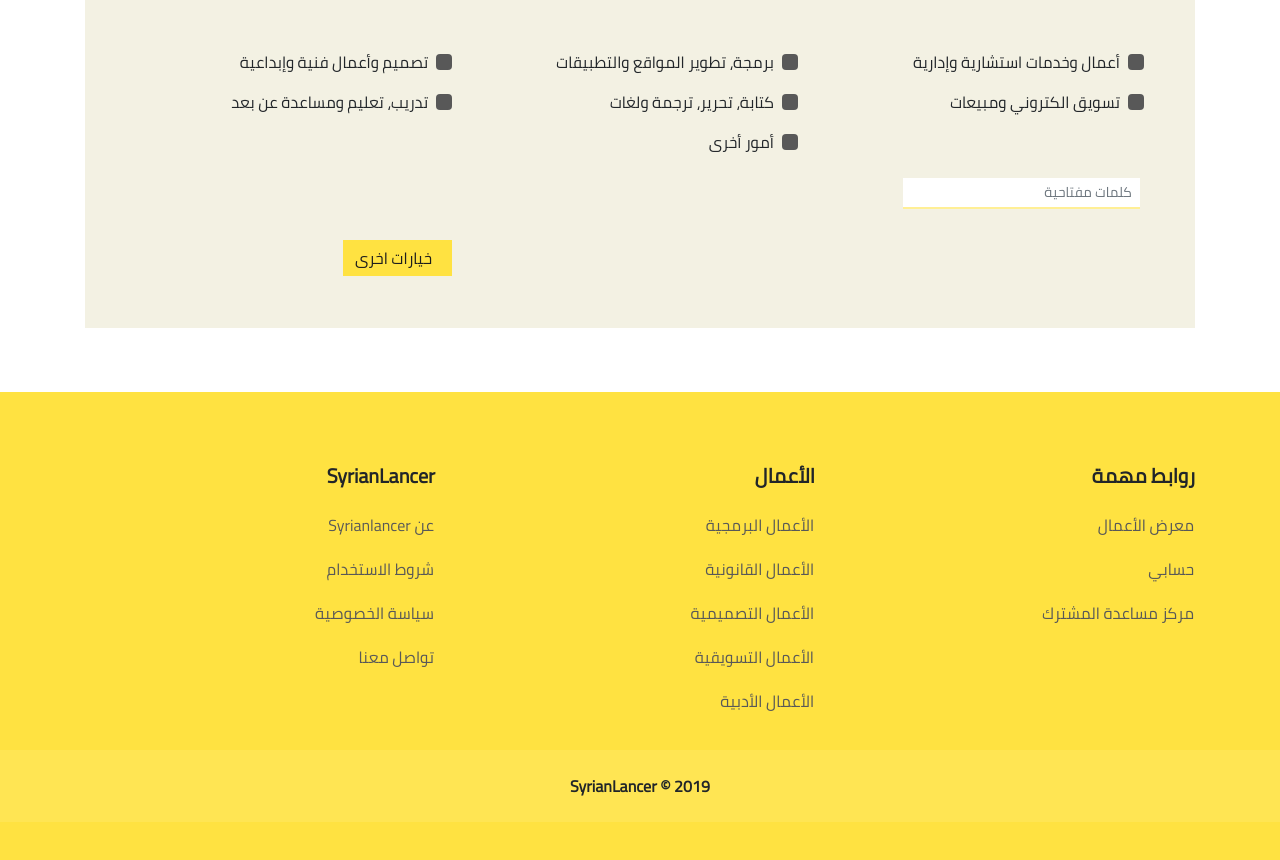
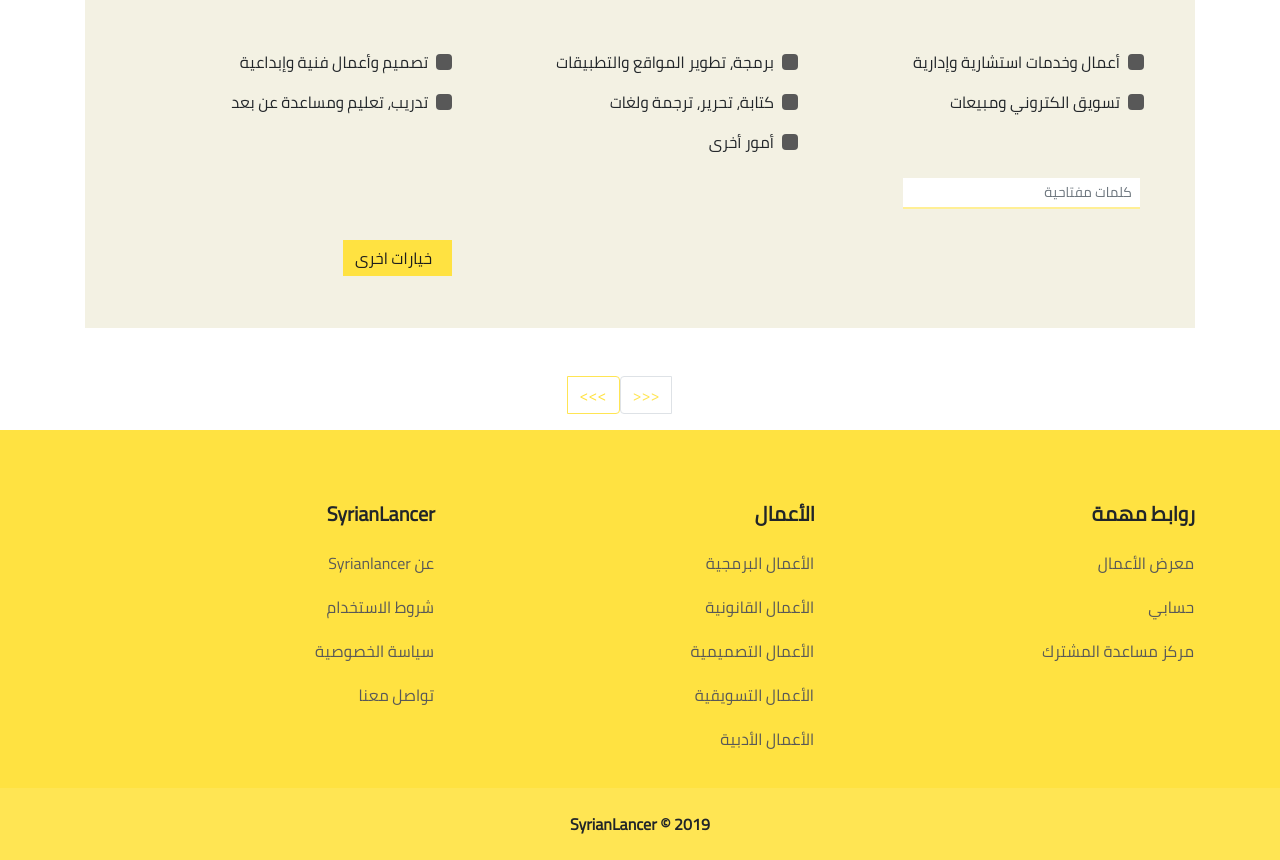
Before and after one commit to dystopian228/syrianlancer, a PHP site: page /projects.php in a window 1280 px wide. Shown: the part 268-1128 px from the top of the page. Before the commit the page ends 1090 px from the top, so only its background shows below. Run offline with PHP 8.4, Linux system fonts and the light colour scheme; the visitor is signed in with stand-in values (Sample User, id 1); data that the repository does not hold is empty; some libraries are stand-ins or nearby versions.

Commit message:
add: completed projects functionality

```diff
--- a/assets/js/_projects.js
+++ b/assets/js/_projects.js
@@ -28,8 +28,9 @@ function search(page) {
     let duration2 = $('#duration2');
     let duration3 = $('#duration3');
     let duration4 = $('#duration4');
+    let duration5 = $('#duration5');
 
-    var durs = new Array(duration1, duration2, duration3, duration4);
+    var durs = new Array(duration1, duration2, duration3, duration4, duration5);
     var durations = "";
 
     var count = 0;
@@ -55,14 +56,16 @@ function search(page) {
         data: "keyword=" + keyword + "&categories=" + categories + "&duration=" + durations + "&balance=" + balance + "&page=" + parseInt(page),
         success: function (response) {
             var JsonArray = $.parseJSON(response);
-            var pages = JsonArray[JsonArray.length - 1];
+            var pages = JsonArray[JsonArray.length - 3];
+            var startPage = JsonArray[JsonArray.length - 2];
+            var endPage = JsonArray[JsonArray.length - 1];
             var deck = document.getElementById("project-deck");
             var ct = 0;
             var count = 1;
             var cnt = 1;
             deck.innerHTML = "";
             var cato;
-            for (var i = 0; i < JsonArray.length - 1; i++) {
+            for (var i = 0; i < JsonArray.length - 3; i++) {
                 if (JsonArray[i].category == "business") {
                     cato = "أعمال وخدمات استشارية وإدارية";
                 } else if (JsonArray[i].category == "programming") {
@@ -78,28 +81,42 @@ function search(page) {
                 }
                 if (ct == 0) {
                     if (i == (JsonArray.length - 1)) {
-                        deck.innerHTML += "<div class=\"card-deck mt-5\" id=\"project-deck-" + cnt + "\"><div class=\"card project-card\"><div class=\"card-img-top project-banner d-flex flex-wrap align-content-center justify-content-center\">" + JsonArray[i].project_name + "</div><div class=\"card-body project-info\"><div class=\"d-flex justify-content-between mb-3\"><a href=\"#!\" class=\"float-right\">" + JsonArray[i].firstName + " " + JsonArray[i].lastName + "</a><a href=\"#!\" class=\"float-left\">" + cato + "</a></div><div class=\"d-flex justify-content-between mb-3\"><a href=\"#!\" class=\"float-right\">" + JsonArray[i].userName + "</a><button type=\"button\" class=\"btn btn-primary ripple float-left\" data-toggle=\"collapse\" data-target=\"#project-descript-" + count + "\" aria-expanded=\"false\" aria-controls=\"project-descript-" + count + "\"><i class=\"fas fa-caret-down ml-2\"></i>المزيد</button></div><div class=\"collapse\" id=\"project-descript-" + count + "\"><p class=\"card-text text-center\">" + JsonArray[i].description + "</p></div></div></div><div class=\"card project-card invisible\"></div></div>";
+                        deck.innerHTML += "<div class=\"card-deck mt-5\" id=\"project-deck-" + cnt + "\"><div class=\"card project-card\"><div class=\"card-img-top project-banner d-flex flex-wrap align-content-center justify-content-center\">" + JsonArray[i].project_name + "</div><div class=\"card-body project-info\"><div class=\"d-flex justify-content-between mb-3\"><a href=\"#!\" class=\"float-right\">" + JsonArray[i].firstName + " " + JsonArray[i].lastName + "</a><a href=\"#!\" class=\"float-left\">" + cato + "</a></div><div class=\"d-flex justify-content-between mb-3\"><a href=\"#!\" class=\"float-right\">" + JsonArray[i].offerCount + " عروض" + "</a><button type=\"button\" class=\"btn btn-primary ripple float-left\" data-toggle=\"collapse\" data-target=\"#project-descript-" + count + "\" aria-expanded=\"false\" aria-controls=\"project-descript-" + count + "\"><i class=\"fas fa-caret-down ml-2\"></i>المزيد</button></div><div class=\"collapse\" id=\"project-descript-" + count + "\"><p class=\"card-text text-center\">" + JsonArray[i].description + "</p></div></div></div><div class=\"card project-card invisible\"></div></div>";
                     } else
-                        deck.innerHTML += "<div class=\"card-deck mt-5\" id=\"project-deck-" + cnt + "\"><div class=\"card project-card\"><div class=\"card-img-top project-banner d-flex flex-wrap align-content-center justify-content-center\">" + JsonArray[i].project_name + "</div><div class=\"card-body project-info\"><div class=\"d-flex justify-content-between mb-3\"><a href=\"#!\" class=\"float-right\">" + JsonArray[i].firstName + " " + JsonArray[i].lastName + "</a><a href=\"#!\" class=\"float-left\">" + cato + "</a></div><div class=\"d-flex justify-content-between mb-3\"><a href=\"#!\" class=\"float-right\">" + JsonArray[i].userName + "</a><button type=\"button\" class=\"btn btn-primary ripple float-left\" data-toggle=\"collapse\" data-target=\"#project-descript-" + count + "\" aria-expanded=\"false\" aria-controls=\"project-descript-" + count + "\"><i class=\"fas fa-caret-down ml-2\"></i>المزيد</button></div><div class=\"collapse\" id=\"project-descript-" + count + "\"><p class=\"card-text text-center\">" + JsonArray[i].description + "</p></div></div></div>";
+                        deck.innerHTML += "<div class=\"card-deck mt-5\" id=\"project-deck-" + cnt + "\"><div class=\"card project-card\"><div class=\"card-img-top project-banner d-flex flex-wrap align-content-center justify-content-center\">" + JsonArray[i].project_name + "</div><div class=\"card-body project-info\"><div class=\"d-flex justify-content-between mb-3\"><a href=\"#!\" class=\"float-right\">" + JsonArray[i].firstName + " " + JsonArray[i].lastName + "</a><a href=\"#!\" class=\"float-left\">" + cato + "</a></div><div class=\"d-flex justify-content-between mb-3\"><a href=\"#!\" class=\"float-right\">" + JsonArray[i].offerCount + " عروض" + "</a><button type=\"button\" class=\"btn btn-primary ripple float-left\" data-toggle=\"collapse\" data-target=\"#project-descript-" + count + "\" aria-expanded=\"false\" aria-controls=\"project-descript-" + count + "\"><i class=\"fas fa-caret-down ml-2\"></i>المزيد</button></div><div class=\"collapse\" id=\"project-descript-" + count + "\"><p class=\"card-text text-center\">" + JsonArray[i].description + "</p></div></div></div>";
                     ct = ct + 1;
                     cnt++;
                 } else if (ct == 1) {
-                    document.getElementById("project-deck-" + (cnt - 1)).innerHTML += "<div class=\"card project-card\"><div class=\"card-img-top project-banner d-flex flex-wrap align-content-center justify-content-center\">" + JsonArray[i].project_name + "</div><div class=\"card-body project-info\"><div class=\"d-flex justify-content-between mb-3\"><a href=\"#!\" class=\"float-right\">" + JsonArray[i].firstName + " " + JsonArray[i].lastName + "</a><a href=\"#!\" class=\"float-left\">" + cato + "</a></div><div class=\"d-flex justify-content-between mb-3\"><a href=\"#!\" class=\"float-right\">" + JsonArray[i].userName + "</a><button type=\"button\" class=\"btn btn-primary ripple float-left\" data-toggle=\"collapse\" data-target=\"#project-descript-" + count + "\" aria-expanded=\"false\" aria-controls=\"project-descript-" + count + "\"><i class=\"fas fa-caret-down ml-2\"></i>المزيد</button></div><div class=\"collapse\" id=\"project-descript-" + count + "\"><p class=\"card-text text-center\">" + JsonArray[i].description + "</p></div></div></div></div>";
+                    document.getElementById("project-deck-" + (cnt - 1)).innerHTML += "<div class=\"card project-card\"><div class=\"card-img-top project-banner d-flex flex-wrap align-content-center justify-content-center\">" + JsonArray[i].project_name + "</div><div class=\"card-body project-info\"><div class=\"d-flex justify-content-between mb-3\"><a href=\"#!\" class=\"float-right\">" + JsonArray[i].firstName + " " + JsonArray[i].lastName + "</a><a href=\"#!\" class=\"float-left\">" + cato + "</a></div><div class=\"d-flex justify-content-between mb-3\"><a href=\"#!\" class=\"float-right\">" + JsonArray[i].offerCount + " عروض" + "</a><button type=\"button\" class=\"btn btn-primary ripple float-left\" data-toggle=\"collapse\" data-target=\"#project-descript-" + count + "\" aria-expanded=\"false\" aria-controls=\"project-descript-" + count + "\"><i class=\"fas fa-caret-down ml-2\"></i>المزيد</button></div><div class=\"collapse\" id=\"project-descript-" + count + "\"><p class=\"card-text text-center\">" + JsonArray[i].description + "</p></div></div></div></div>";
                     ct = 0;
                 }
                 count++;
             }
             var pagination = document.getElementById("project-pages");
             pagination.innerHTML = "";
-            for (var i = 1; i <= pages; i++) {
+            if (page == 1)
+                pagination.innerHTML += "<li class=\"page-item disabled\"><a class=\"page-link\" href=\"#!\" id=\"1\"\"><<<</a></li>"
+            else
+                pagination.innerHTML += "<li class=\"page-item\"><a class=\"page-link\" href=\"#!\" id=\"1\"\"><<<</a></li>"
+            if (startPage > 1) {
+                pagination.innerHTML += "<li class=\"page-item disabled\"><a class=\"page-link\" href=\"#!\" id=\"" + i + "\">...</a></li>"
+            }
+            for (var i = startPage; i <= endPage; i++) {
                 if (i == page)
                     pagination.innerHTML += "<li class=\"page-item active\"><a class=\"page-link\" href=\"#!\" id=\"" + i + "\">" + i + "</a></li>"
                 else
                     pagination.innerHTML += "<li class=\"page-item\"><a class=\"page-link\" href=\"#!\" id=\"" + i + "\">" + i + "</a></li>"
             }
+            if (endPage < pages) {
+                pagination.innerHTML += "<li class=\"page-item disabled\"><a class=\"page-link\" href=\"#!\" id=\"" + pages + "\">...</a></li>"
+            }
+            if (page == pages)
+                pagination.innerHTML += "<li class=\"page-item disabled\"><a class=\"page-link\" href=\"#!\" id=\"" + pages + "\">>>></a></li>"
+            else
+                pagination.innerHTML += "<li class=\"page-item\"><a class=\"page-link\" href=\"#!\" id=\"" + pages + "\">>>></a></li>"
             $(function () {
                 $(".page-link").on("click", function () {
-                    search(this.innerHTML);
+                    search(this.id);
                 });
             });
         },
@@ -124,6 +141,10 @@ function search(page) {
     });
 }
 
+function outputUpdate(vol) {
+    document.querySelector('#balance-value').value = vol;
+}
+
 $(document).ready(function () {
     search(1);
 });
--- a/assets/stylesheets/abstracts/_variables.scss
+++ b/assets/stylesheets/abstracts/_variables.scss
@@ -4,6 +4,7 @@
 
 $primary: rgb(255, 226, 65);
 $primary-dark: rgb(235, 199, 0);
+$primary-shadow: rgba(255, 227, 65, 0.5);
 $secondary: #FFE553;
 $secondary-light:rgb(255, 239, 149);
 $dark-black: #1D1D1D;
--- /dev/null
+++ b/assets/stylesheets/components/_pagination.scss
@@ -0,0 +1,37 @@
+.page-link {
+    position: relative;
+    display: block;
+    padding: .5rem .75rem;
+    margin-left: -1px;
+    line-height: 1.25;
+    color: $primary;
+    background-color: #fff;
+    border: 1px solid $secondary !important;
+}
+
+.page-item.active .page-link {
+    z-index: 1;
+    color: $dark-black !important;
+    background-color: $primary !important;
+    border-color: $primary-dark !important;
+    box-shadow: $primary !important;
+}
+
+.page-link:hover {
+    color: $dark-black !important;
+    text-decoration: none !important;
+    background-color: $secondary !important;
+    border-color: $primary !important;
+}
+
+.page-link:focus {
+    box-shadow: 0 0 0 0.2rem $primary-shadow !important;
+}
+
+.page-item.disabled .page-link {
+    color: $secondary !important;
+    pointer-events: none;
+    cursor: auto;
+    background-color: #fff !important;
+    border-color: #dee2e6 !important;
+}
--- a/assets/stylesheets/main.css
+++ b/assets/stylesheets/main.css
@@ -367,6 +367,46 @@ input[type=password] {
   border-radius: 50%;
   background: #ffe241;
   cursor: pointer;
+}
+
+.page-link {
+  position: relative;
+  display: block;
+  padding: .5rem .75rem;
+  margin-left: -1px;
+  line-height: 1.25;
+  color: #ffe241;
+  background-color: #fff;
+  border: 1px solid #FFE553 !important;
+}
+
+.page-item.active .page-link {
+  z-index: 1;
+  color: #1D1D1D !important;
+  background-color: #ffe241 !important;
+  border-color: #ebc700 !important;
+  -webkit-box-shadow: #ffe241 !important;
+          box-shadow: #ffe241 !important;
+}
+
+.page-link:hover {
+  color: #1D1D1D !important;
+  text-decoration: none !important;
+  background-color: #FFE553 !important;
+  border-color: #ffe241 !important;
+}
+
+.page-link:focus {
+  -webkit-box-shadow: 0 0 0 0.2rem rgba(255, 227, 65, 0.5) !important;
+          box-shadow: 0 0 0 0.2rem rgba(255, 227, 65, 0.5) !important;
+}
+
+.page-item.disabled .page-link {
+  color: #FFE553 !important;
+  pointer-events: none;
+  cursor: auto;
+  background-color: #fff !important;
+  border-color: #dee2e6 !important;
 }
 
 #sl-jumbo-cont {
--- a/assets/stylesheets/main.scss
+++ b/assets/stylesheets/main.scss
@@ -23,7 +23,8 @@
 'components/checkbox',
 'components/textbox',
 'components/slider',
-'components/select';
+'components/select',
+'components/pagination';
 
 // 6. Page-specific styles
 @import 'pages/home',
--- a/projects.php
+++ b/projects.php
@@ -59,7 +59,7 @@
                 <div class="row mb-3">
                     <div class="col-md-4 form-inline active-primary active-primary-2 mt-2 mb-3">
                             <i class="fas fa-search ml-1" aria-hidden="true"></i>
-                            <input class="form-control form-control-sm ml-3 w-75" type="text" id="keyword-search" placeholder="كلمات مفتاحية" onChange=search() aria-label="Search">
+                            <input class="form-control form-control-sm ml-3 w-75" type="text" id="keyword-search" placeholder="كلمات مفتاحية" onChange=search(1) aria-label="Search">
                     </div>
                     <div class="col-md-4 mb-3"></div>
                     <div class="col-md-4 mb-3"></div>
@@ -84,14 +84,18 @@
                             <input type="checkbox" class="custom-control-input" value="91-180" onChange=search(1) id="duration4">
                             <label class="custom-control-label" name="90-180" for="duration4">من 3 أشهر إلى 6 أشهر</label>
                         </div>
+                        <div class="custom-control custom-checkbox">
+                            <input type="checkbox" class="custom-control-input" value="181-365" onChange=search(1) id="duration5">
+                            <label class="custom-control-label" name="181-365" for="duration5">من 6 أشهر إلى سنة</label>
                         </div>
-                        <div class="col-md-4 mb-3">
-                            <h5>مزانية العمل</h5>
+                        </div>
+                        <div class="col-md-8 mb-3">
+                            <h5 >مزانية العمل</h5>
                             <div>
                             <div class="d-flex">
-                                <b class="pull-right" data-source="balance">25.00</b>
+                            <output class="pull-right" for="balance-slider" id="balance-value">0</output>
                              </div>
-                                <input type="range" class="slider" name="balance" id="balance-slider" onChange=search(1) min="0" max="1000000" value="0" data-ui="balance">
+                                <input type="range" class="slider w-75" name="balance" id="balance-slider" onChange=search(1) oninput="outputUpdate(value)" min="0" max="5000" value="0" step="5" data-ui="balance">
                             </div>
                         </div>
                         <div class="col-md-4 mb-3">
@@ -108,7 +112,7 @@
         <div class="projects-deck mb-5" id="project-deck">
         </div>
         <nav aria-label="Page navigation example">
-            <ul class="pagination" id="project-pages">
+            <ul class="pagination d-flex justify-content-center" id="project-pages">
             </ul>
         </nav>
     </div>
--- a/src/Controllers/ProjectController.php
+++ b/src/Controllers/ProjectController.php
@@ -7,6 +7,7 @@
     $duration="";
     $balance="";
     $results_per_page=8;
+    $num_of_links=2;
 
     if(isset($_GET['keyword'])) {
         $keyterm=$_GET['keyword'];
@@ -32,32 +33,81 @@
     } else {
         $arr=array();
         $catarr=implode(',', $cats);
-        $sqlc = "SELECT DISTINCT projects.name as project_name, projects.description as description, projects.category as category, users.first_name as firstName, users.last_name as lastName
+        $sqlc = "SELECT DISTINCT projects.id as proj_id, projects.name as project_name, projects.description as description, projects.category as category, users.first_name as firstName, users.last_name as lastName, (SELECT COUNT(offers.id) FROM offers where proj_id = offers.id) as offerCount
                 from projects, users
                 WHERE projects.owner_id = users.id
                 and projects.deleted=0
-                and projects.archived=0";
+                and projects.archived=0
+                and (SELECT count(*)
+                    from offers, freelancer_projects
+                    where offers.id = freelancer_projects.offer_id
+                    and offers.project_id = projects.id
+                    and freelancer_projects.completed = 0
+                    and freelancer_projects.dropped=0) < 1";
 
-        if (isset($keyterm) ){
+        if ($keyterm!=""){
             $sqlc = $sqlc ." and (projects.name LIKE CONCAT('%',?,'%') OR projects.description LIKE CONCAT('%',?,'%'))";
 
         }
-        if (isset($balance) ){
+        if ($balance!="" ){
             $sqlc=$sqlc . "  and projects.low_balance >= ?";
         }
 
         if ($categories!=""){
             $sqlc=$sqlc . " and projects.category IN ('$categories')";
         }
+        $duration_low="";
+        $duration_high="";
+        if($duration!=""){
+            $durs=array();
+            foreach (explode(',', $duration) as $dur) {
+                array_push($durs, substr($dur, 0));
+            }
+            $sqlc=$sqlc . " and ( ";
+            $cnt=0;
+            foreach($durs as $dura){
+                if($dura=="0-6")
+                {
+                    $duration_low=0;
+                    $duration_high=6;
+                }
+                if($dura=="7-30")
+                {
+                    $duration_low=7;
+                    $duration_high=30;
+                }
+                if($dura=="31-90")
+                {
+                    $duration_low=31;
+                    $duration_high=90;
+                }
+                if($dura=="91-180")
+                {
+                    $duration_low=91;
+                    $duration_high=180;
+                }
+                if($dura=="181-365")
+                {
+                    $duration_low=181;
+                    $duration_high=365;
+                }
+                if($cnt==0)
+                    $sqlc=$sqlc . "projects.duration BETWEEN $duration_low and $duration_high";
+                else
+                    $sqlc=$sqlc . " OR projects.duration BETWEEN $duration_low and $duration_high";
+                $cnt++;
+            }
+            $sqlc=$sqlc . ")";
+        }
             $stmt = mysqli_stmt_init($conn);
             if (!mysqli_stmt_prepare($stmt, $sqlc)) {
                 die("Connection Failed: " . $stmt->error);
             } else {
-                if (isset($keyterm) && !isset($balance) )
+                if ($keyterm!="" && $balance=="")
                     mysqli_stmt_bind_param($stmt, "ss", $keyterm, $keyterm);
-                else if (isset($balance) && !isset($keyterm) )
+                else if ($keyterm=="" && $balance!="")
                     mysqli_stmt_bind_param($stmt, "i", $balance);
-                else if (isset($keyterm) && isset($balance) )
+                else if ($keyterm!="" && $balance!="")
                     mysqli_stmt_bind_param($stmt, "ssi", $keyterm, $keyterm, $balance);
                 mysqli_stmt_execute($stmt);
                 $result=mysqli_stmt_get_result($stmt);
@@ -74,20 +124,66 @@
                 $this_page_first_result = ($page-1)*$results_per_page;
 
 
-                $sql = "SELECT DISTINCT projects.name as project_name, projects.description as description, projects.category as category, users.first_name as firstName, users.last_name as lastName
+                $sql = "SELECT DISTINCT projects.id as proj_id, projects.name as project_name, projects.description as description, projects.category as category, users.first_name as firstName, users.last_name as lastName, (SELECT COUNT(offers.id) FROM offers, projects where proj_id = offers.id) as offerCount
                 from projects, users
                 WHERE projects.owner_id = users.id
                 and projects.deleted=0
-                and projects.archived=0";
+                and projects.archived=0
+                and (SELECT count(*)
+                    from offers, freelancer_projects
+                    where offers.id = freelancer_projects.offer_id
+                    and freelancer_projects.completed = 0
+                    and freelancer_projects.dropped=0) < 1";
 
-            if (isset($keyterm) ){
+            if ($keyterm!=""){
                 $sql = $sql ." and (projects.name LIKE CONCAT('%',?,'%') OR projects.description LIKE CONCAT('%',?,'%'))";
             }
-            if (isset($balance) ){
+            if ($balance!=""){
                 $sql=$sql . "  and projects.low_balance >= ?";
             }
             if ($categories!=""){
                 $sql=$sql . " and projects.category IN ('$categories')";
+            }
+            if($duration!=""){
+                $durs=array();
+                foreach (explode(',', $duration) as $dur) {
+                    array_push($durs, substr($dur, 0));
+                }
+                $sql=$sql . " and ( ";
+                $cnt=0;
+                foreach($durs as $dura){
+                    if($dura=="0-6")
+                    {
+                        $duration_low=0;
+                        $duration_high=6;
+                    }
+                    if($dura=="7-30")
+                    {
+                        $duration_low=7;
+                        $duration_high=30;
+                    }
+                    if($dura=="31-90")
+                    {
+                        $duration_low=31;
+                        $duration_high=90;
+                    }
+                    if($dura=="91-180")
+                    {
+                        $duration_low=91;
+                        $duration_high=180;
+                    }
+                    if($dura=="181-365")
+                    {
+                        $duration_low=181;
+                        $duration_high=365;
+                    }
+                    if($cnt==0)
+                        $sql=$sql . "projects.duration BETWEEN $duration_low and $duration_high";
+                    else
+                        $sql=$sql . " OR projects.duration BETWEEN $duration_low and $duration_high";
+                    $cnt++;
+                }
+                $sql=$sql . ")";
             }
 
             $sql=$sql . " ORDER BY projects.created_at desc";
@@ -97,12 +193,12 @@
             if (!mysqli_stmt_prepare($stmt, $sql)) {
                 die("Connection Failed: " . $stmt->error);
             } else {
-                if (isset($keyterm) && !isset($balance) )
-                    mysqli_stmt_bind_param($stmt, "ss", $keyterm, $keyterm);
-                else if (isset($balance) && !isset($keyterm) )
-                    mysqli_stmt_bind_param($stmt, "i", $balance);
-                else if (isset($keyterm) && isset($balance) )
-                    mysqli_stmt_bind_param($stmt, "ssi", $keyterm, $keyterm, $balance);
+                if ($keyterm!="" && $balance=="")
+                mysqli_stmt_bind_param($stmt, "ss", $keyterm, $keyterm);
+            else if ($keyterm=="" && $balance!="")
+                mysqli_stmt_bind_param($stmt, "i", $balance);
+            else if ($keyterm!="" && $balance!="")
+                mysqli_stmt_bind_param($stmt, "ssi", $keyterm, $keyterm, $balance);
                 mysqli_stmt_execute($stmt);
                 $result=mysqli_stmt_get_result($stmt);
 
@@ -112,6 +208,10 @@
                     }
                 }
                 $arr[]=$number_of_pages;
+                $start=(($page - $num_of_links) > 0) ? $page-$num_of_links : 1;
+                $end=(($page + $num_of_links) < $number_of_pages) ? $page+$num_of_links : $number_of_pages;
+                $arr[]=$start;
+                $arr[]=$end;
                 // $resp->arr=$arr;
                 // $resp->pages=$number_of_pages;
                 echo json_encode($arr);
--- a/src/Controllers/dbh.php
+++ b/src/Controllers/dbh.php
@@ -6,3 +6,4 @@
     $dbName="Syrian_Lancer";
 
     $conn=mysqli_connect($serverName,$userName,$password,$dbName);
+    mysqli_set_charset($conn, "utf8");
```
Also changed, not shown: 1 other file.
